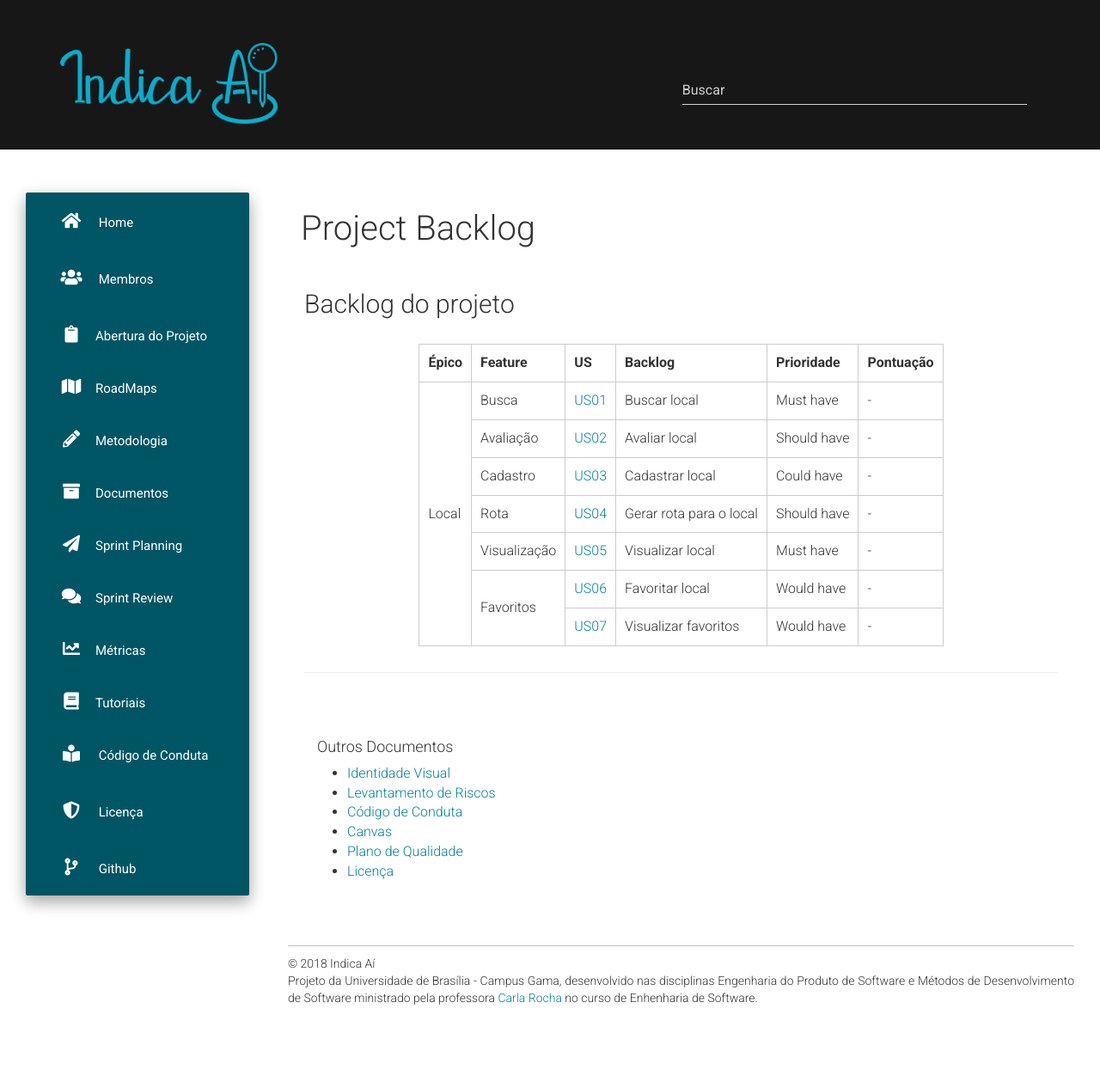
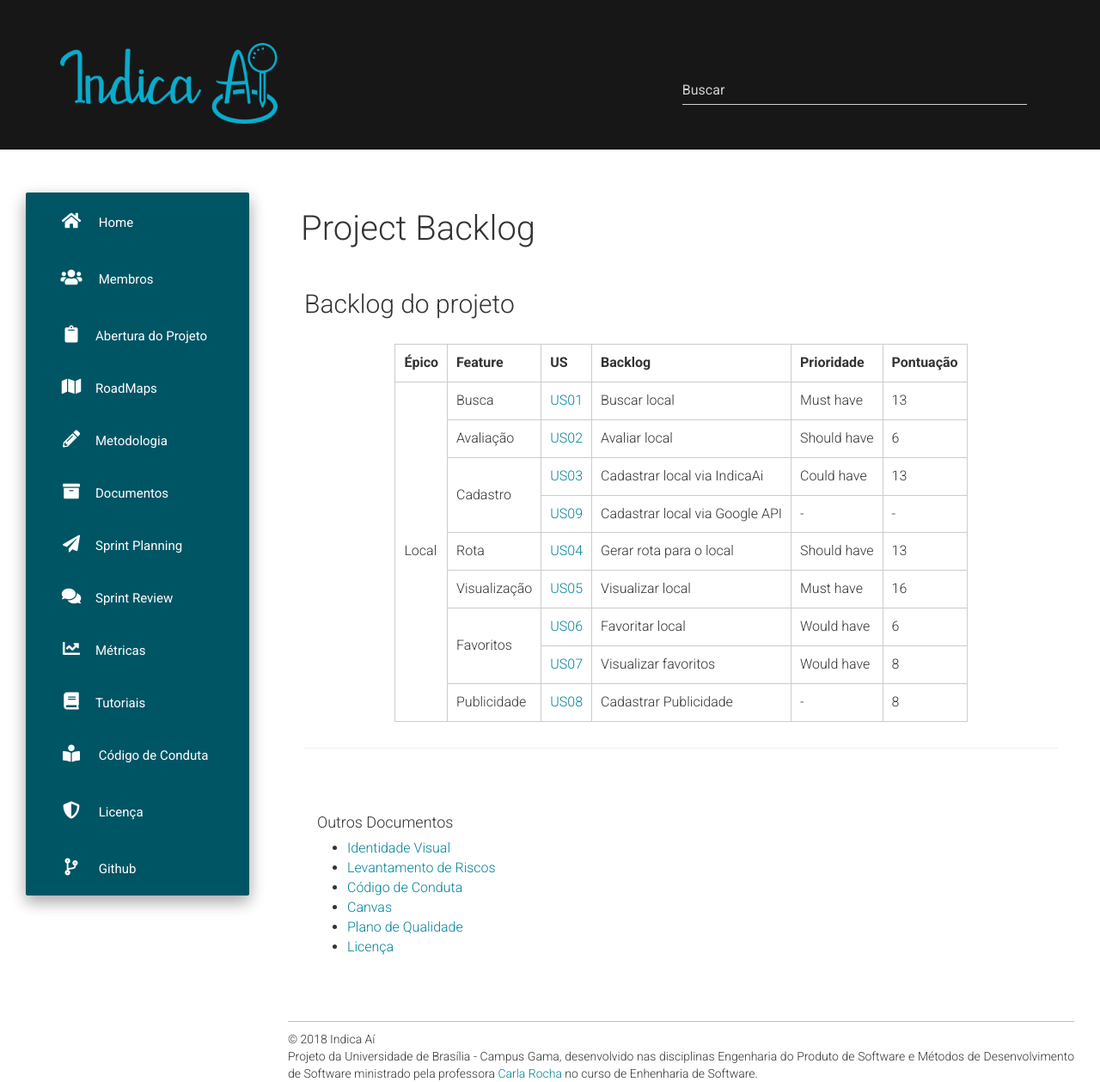
Before and after one commit to fga-eps-mds/2018.2-IndicaAi, a Jekyll site: the page built from docs/_posts/2018-09-06-backlog-doc.md, in a window 1280 px wide. Shown: the whole page at 86% size. Built offline with Jekyll 4.4.1, drawn with Linux system fonts in a browser that asks for light colours; nearby versions of some CDN libraries; comment, search, counter and statistics services are not loaded; before the commit the page ends 1171 px from its top, so only the background shows below that.

Commit message:
#146 doing backlog review

```diff
--- a/docs/_posts/2018-09-06-backlog-doc.md
+++ b/docs/_posts/2018-09-06-backlog-doc.md
@@ -10,17 +10,21 @@ categories: docs
 <table>
   <tr><th>Épico</th><th>Feature</th><th>US</th><th>Backlog</th><th>Prioridade</th><th>Pontuação</th></tr>
 
-  <tr><td rowspan="7">Local</td><td>Busca</td><td><a href="https://github.com/fga-eps-mds/2018.2-IndicaAi/issues/53">US01</a></td><td>Buscar local</td><td>Must have</td><td>-</td></tr>
+  <tr><td rowspan="9">Local</td><td>Busca</td><td><a href="https://github.com/fga-eps-mds/2018.2-IndicaAi/issues/106">US01</a></td><td>Buscar local</td><td>Must have</td><td>13</td></tr>
 
-  <tr><td>Avaliação</td><td><a href="https://github.com/fga-eps-mds/2018.2-IndicaAi/issues/54">US02</a></td><td>Avaliar local</td><td> Should have</td><td>-</td></tr>
+  <tr><td>Avaliação</td><td><a href="https://github.com/fga-eps-mds/2018.2-IndicaAi/issues/131">US02</a></td><td>Avaliar local</td><td> Should have</td><td>6</td></tr>
 
-  <tr><td>Cadastro</td><td><a href="https://github.com/fga-eps-mds/2018.2-IndicaAi/issues/57">US03</a></td><td>Cadastrar local</td><td> Could have </td><td>-</td></tr>
+  <tr><td rowspan="2">Cadastro</td><td><a href="https://github.com/fga-eps-mds/2018.2-IndicaAi/issues/129">US03</a></td><td>Cadastrar local via IndicaAi</td><td> Could have </td><td>13</td></tr>
 
-  <tr><td>Rota</td><td><a href="https://github.com/fga-eps-mds/2018.2-IndicaAi/issues/56">US04</a></td><td>Gerar rota para o local</td><td> Should have</td><td>-</td></tr>
+  <tr><td><a href="https://github.com/fga-eps-mds/2018.2-IndicaAi/issues/159">US09</a></td><td>Cadastrar local via Google API</td><td> -</td><td>-</td></tr>
 
-  <tr><td>Visualização</td><td><a href="https://github.com/fga-eps-mds/2018.2-IndicaAi/issues/60">US05</a></td><td>Visualizar local</td><td> Must have</td><td>-</td></tr>
+  <tr><td>Rota</td><td><a href="https://github.com/fga-eps-mds/2018.2-IndicaAi/issues/126">US04</a></td><td>Gerar rota para o local</td><td> Should have</td><td>13</td></tr>
 
-  <tr><td rowspan="2">Favoritos</td><td><a href="https://github.com/fga-eps-mds/2018.2-IndicaAi/issues/63">US06</a></td><td>Favoritar local</td><td> Would have</td><td>-</td></tr>
+  <tr><td>Visualização</td><td><a href="https://github.com/fga-eps-mds/2018.2-IndicaAi/issues/124">US05</a></td><td>Visualizar local</td><td> Must have</td><td>16</td></tr>
 
-  <tr><td><a href="https://github.com/fga-eps-mds/2018.2-IndicaAi/issues/64">US07</a></td><td>Visualizar favoritos</td><td> Would have</td><td>-</td></tr>
+  <tr><td rowspan="2">Favoritos</td><td><a href="https://github.com/fga-eps-mds/2018.2-IndicaAi/issues/111">US06</a></td><td>Favoritar local</td><td> Would have</td><td>6</td></tr>
+
+  <tr><td><a href="https://github.com/fga-eps-mds/2018.2-IndicaAi/issues/109">US07</a></td><td>Visualizar favoritos</td><td> Would have</td><td>8</td></tr>
+
+<tr><td>Publicidade</td><td><a href="https://github.com/fga-eps-mds/2018.2-IndicaAi/issues/136">US08</a></td><td>Cadastrar Publicidade</td><td>-</td><td>8</td></tr>
 </table>
```
